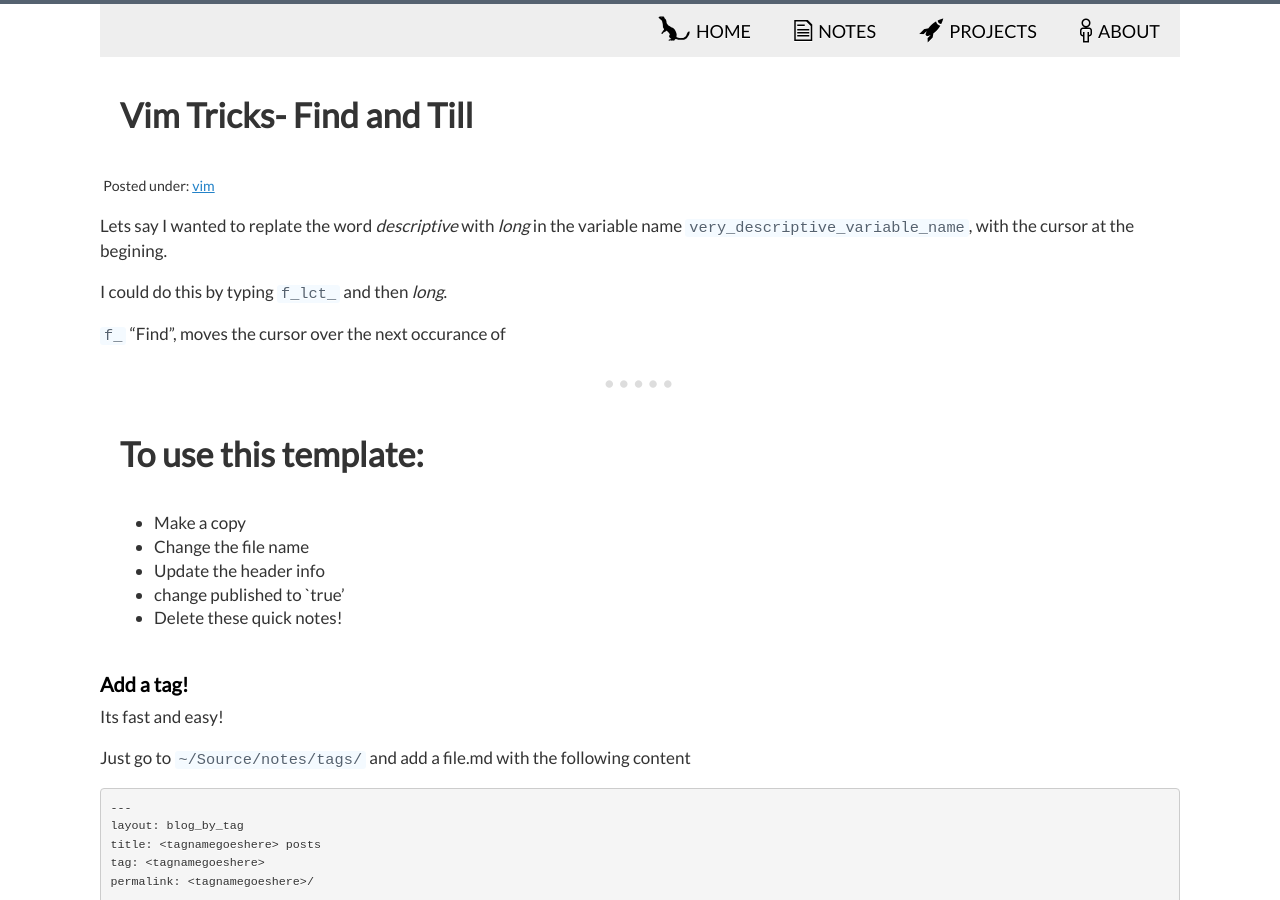
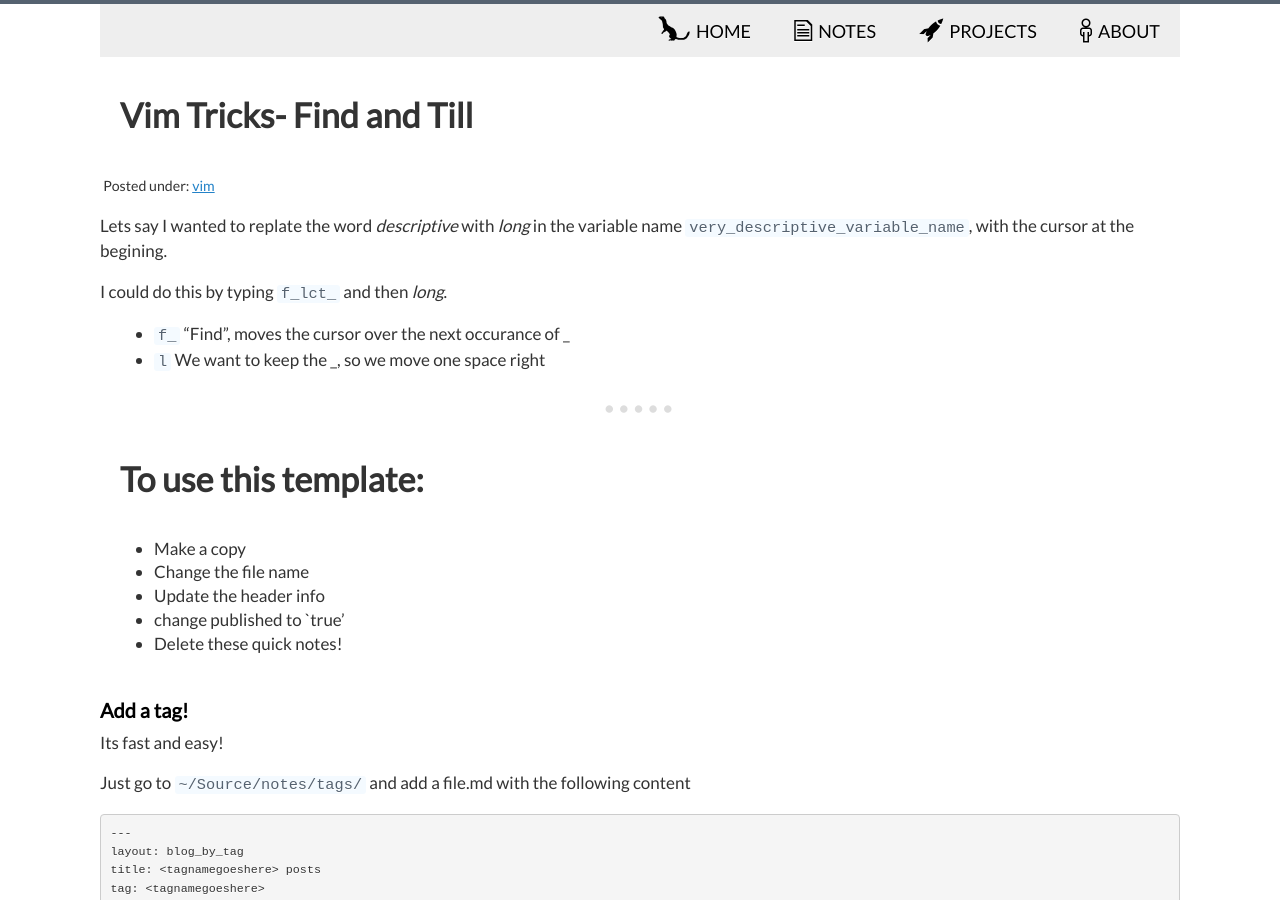
Before and after one commit to mrdanbrooks/mrdanbrooks.github.io, a Jekyll site: the page built from drafts/2016-10-13-vim_tricks.md, in a window 1280 px wide and 900 px high. Built offline with Jekyll 4.4.1, drawn with Linux system fonts in a browser that asks for light colours.

Commit message:
"adds changes"

```diff
--- a/drafts/2016-10-13-vim_tricks.md
+++ b/drafts/2016-10-13-vim_tricks.md
@@ -15,7 +15,8 @@ Lets say I wanted to replate the word _descriptive_ with _long_ in the variable
 
 I could do this by typing ``f_lct_`` and then _long_.
 
-``f_`` "Find", moves the cursor over the next occurance of
+ - ``f_`` "Find", moves the cursor over the next occurance of _
+ - ``l`` We want to keep the \_, so we move one space right
 
 ----------------------------------------
 
```
